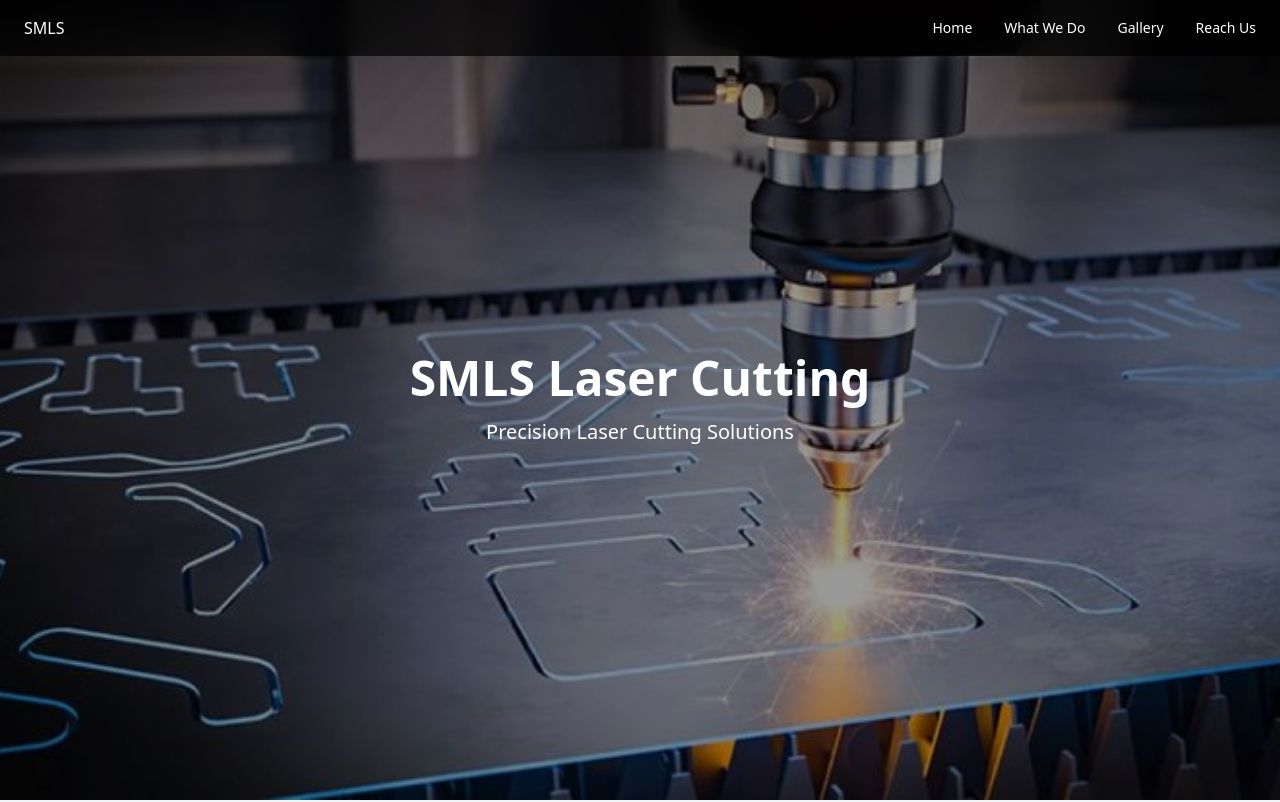
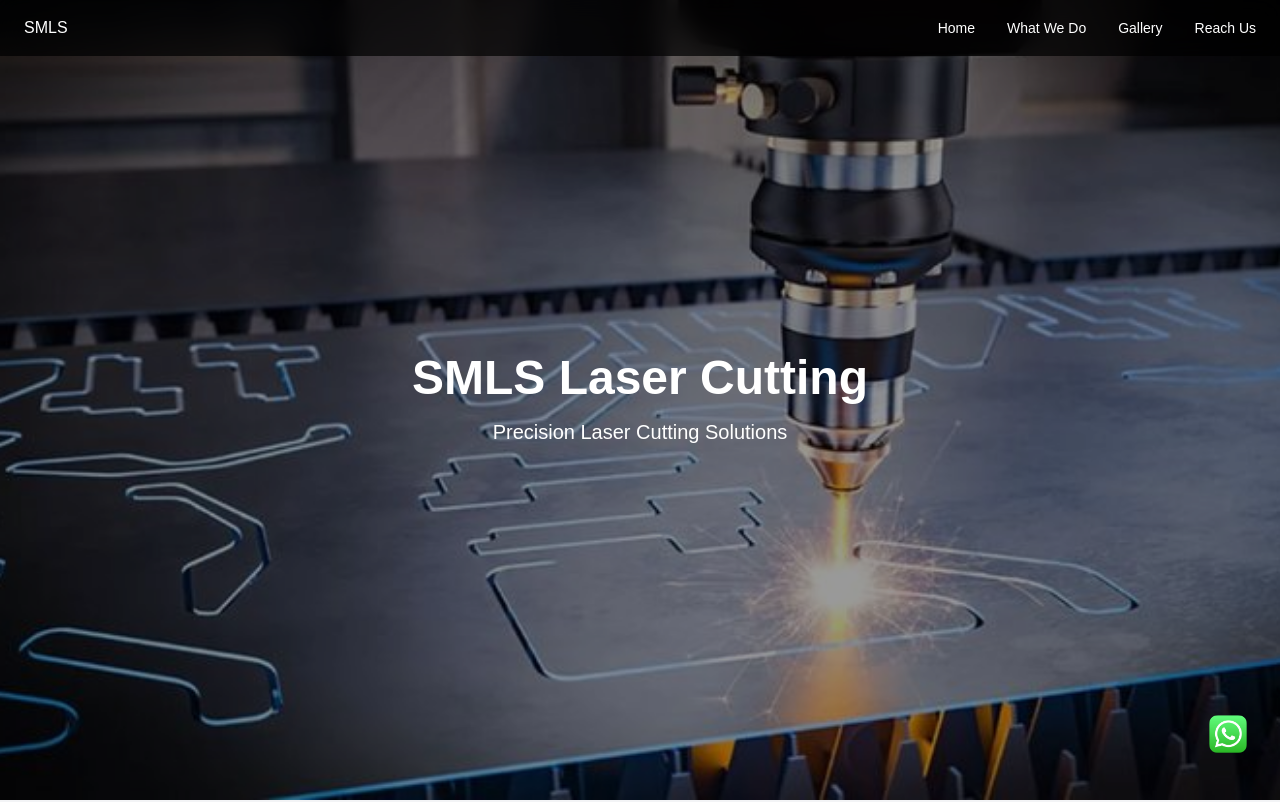
Before and after one commit to Navin2404/smls, a Next.js app: page / in a window 1280 px wide. Shown: the top 802 px of the page. Built offline with nearby package versions, Linux system fonts and the light colour scheme; grey boxes are pictures that could not be loaded.

Commit message:
whatsapp button added

```diff
--- /dev/null
+++ b/app/components/WhatsAppButton.jsx
@@ -0,0 +1,23 @@
+export default function WhatsAppButton() {
+
+  const phoneNumber = "919629334302"
+
+  const message = "Hello SMLS, I would like to know more about your laser cutting services."
+
+  const url = `https://wa.me/${phoneNumber}?text=${encodeURIComponent(message)}`
+
+  return (
+    <a
+      href={url}
+      target="_blank"
+      rel="noopener noreferrer"
+      className="fixed bottom-6 right-6 z-50"
+    >
+      <img
+        src="/whtsapp.png"
+        alt="WhatsApp"
+        className="w-14 h-14 hover:scale-110 transition animate-bounce"
+      />
+    </a>
+  )
+}
--- a/app/globals.css
+++ b/app/globals.css
@@ -5,6 +5,27 @@
   --foreground: #171717;
 }
 
+@theme inline {
+  --color-background: var(--background);
+  --color-foreground: var(--foreground);
+  --font-sans: var(--font-geist-sans);
+  --font-mono: var(--font-geist-mono);
+}
+
+@media (prefers-color-scheme: dark) {
+  :root {
+    --background: #0a0a0a;
+    --foreground: #ededed;
+  }
+}
+
+body {
+  background: var(--background);
+  color: var(--foreground);
+  font-family: Arial, Helvetica, sans-serif;
+}
+
+
 html {
   scroll-behavior: smooth;
 }
--- a/app/page.tsx
+++ b/app/page.tsx
@@ -3,6 +3,7 @@
 import Services from "./components/Services"
 import Gallery from "./components/Gallery"
 import Footer from "./components/Footer"
+import WhatsAppButton from "./components/WhatsAppButton"
 
 export default function Home() {
   return (
@@ -12,6 +13,7 @@
       <Services />
       <Gallery />
       <Footer />
+      <WhatsAppButton />
     </main>
   )
 }
```
Also changed, not shown: public/whtsapp.png (added).
